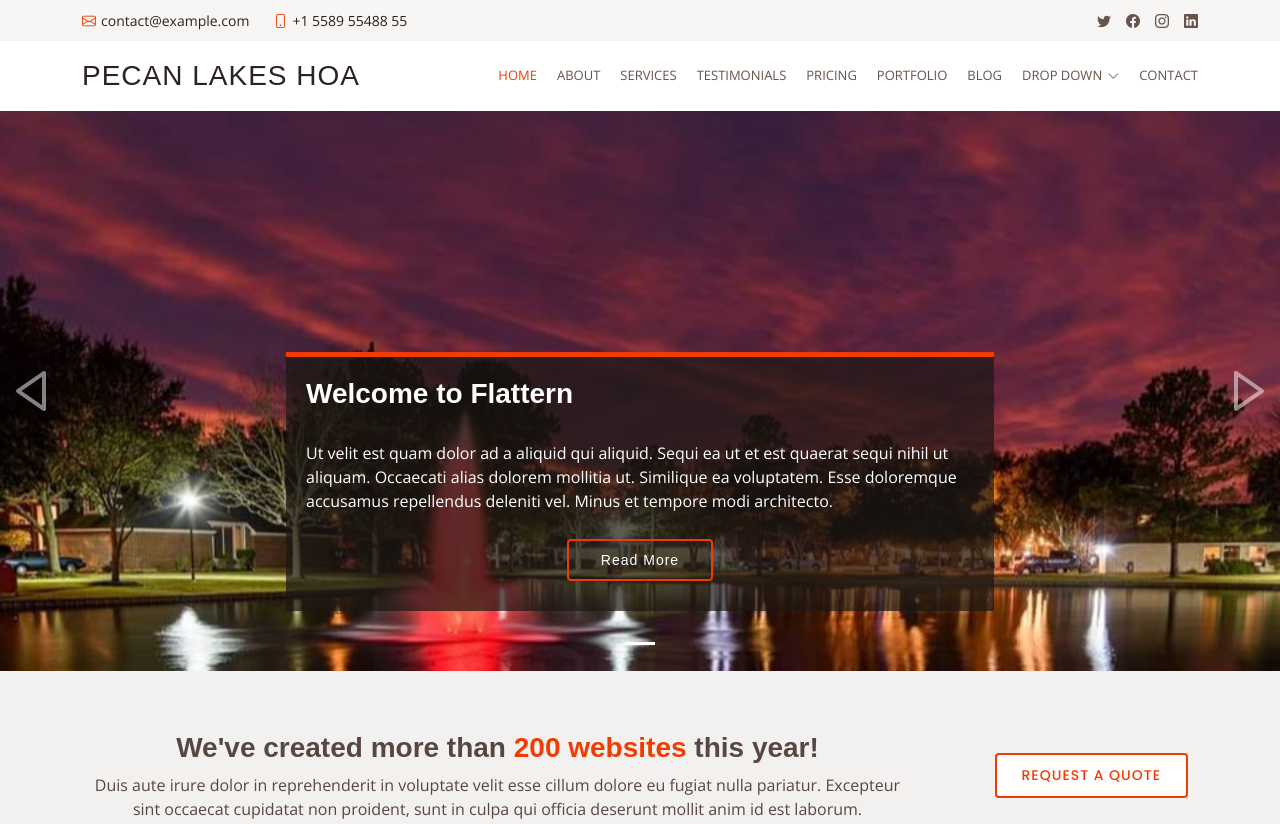
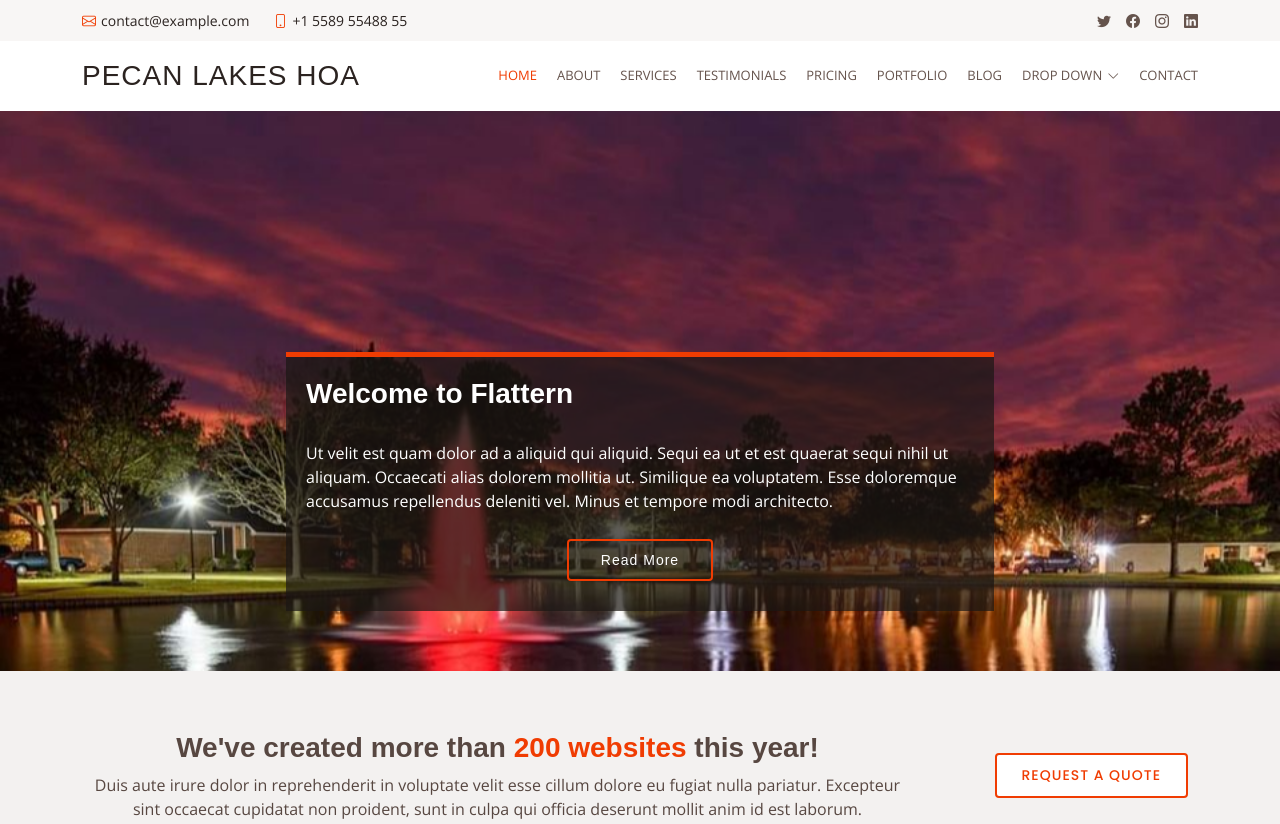
Before and after one commit to adamrodgrs/pl-hoa, a plain HTML site: page index.html in a window 1280 px wide. Shown: the top 824 px of the page. Drawn offline with nearby package versions, Linux system fonts and the light colour scheme; a web font is replaced by a local one.

Commit message:
Initial Layout

```diff
--- a/index.html
+++ b/index.html
@@ -138,7 +138,7 @@
 
       </div>
 
-      <a class="carousel-control-prev" href="#heroCarousel" role="button" data-bs-slide="prev">
+      <!-- <a class="carousel-control-prev" href="#heroCarousel" role="button" data-bs-slide="prev">
         <span class="carousel-control-prev-icon bx bx-left-arrow" aria-hidden="true"></span>
       </a>
 
@@ -146,7 +146,7 @@
         <span class="carousel-control-next-icon bx bx-right-arrow" aria-hidden="true"></span>
       </a>
 
-      <ol class="carousel-indicators" id="hero-carousel-indicators"></ol>
+      <ol class="carousel-indicators" id="hero-carousel-indicators"></ol> -->
 
     </div>
   </section><!-- End Hero -->
```
